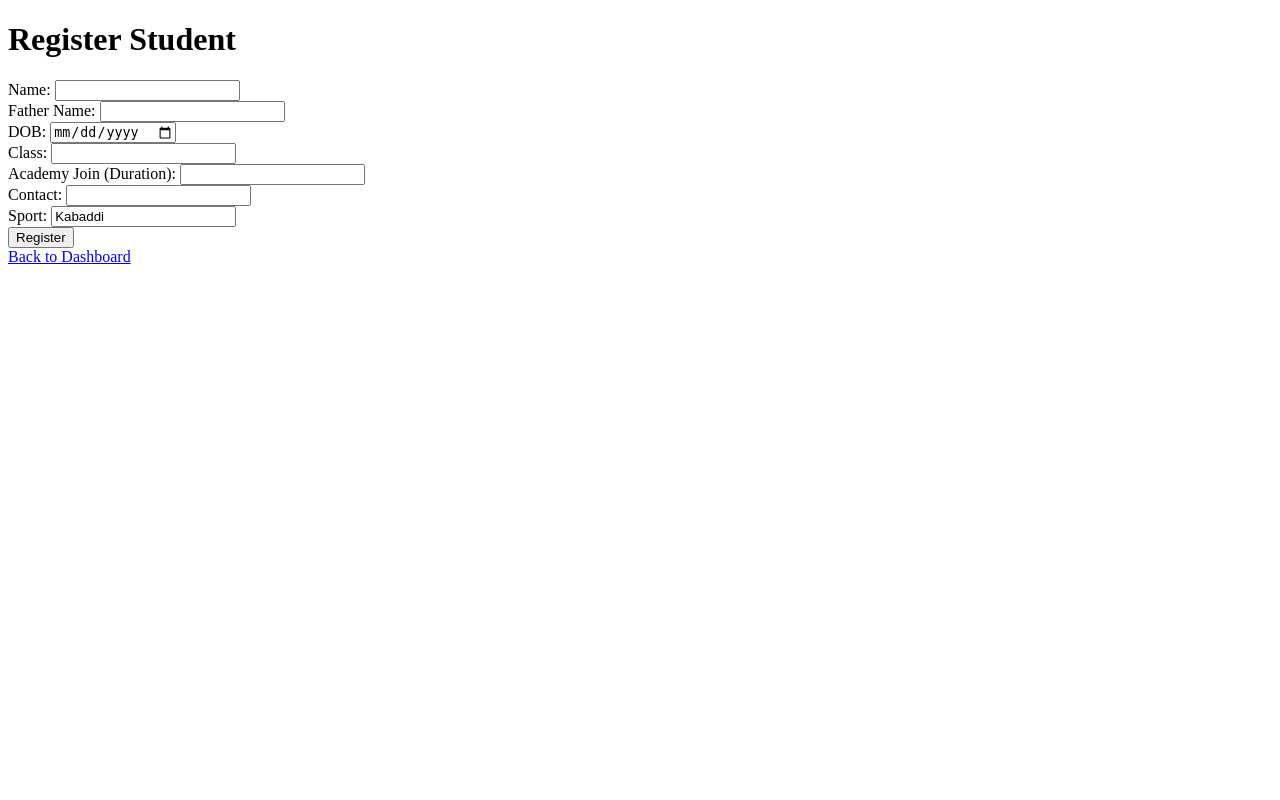
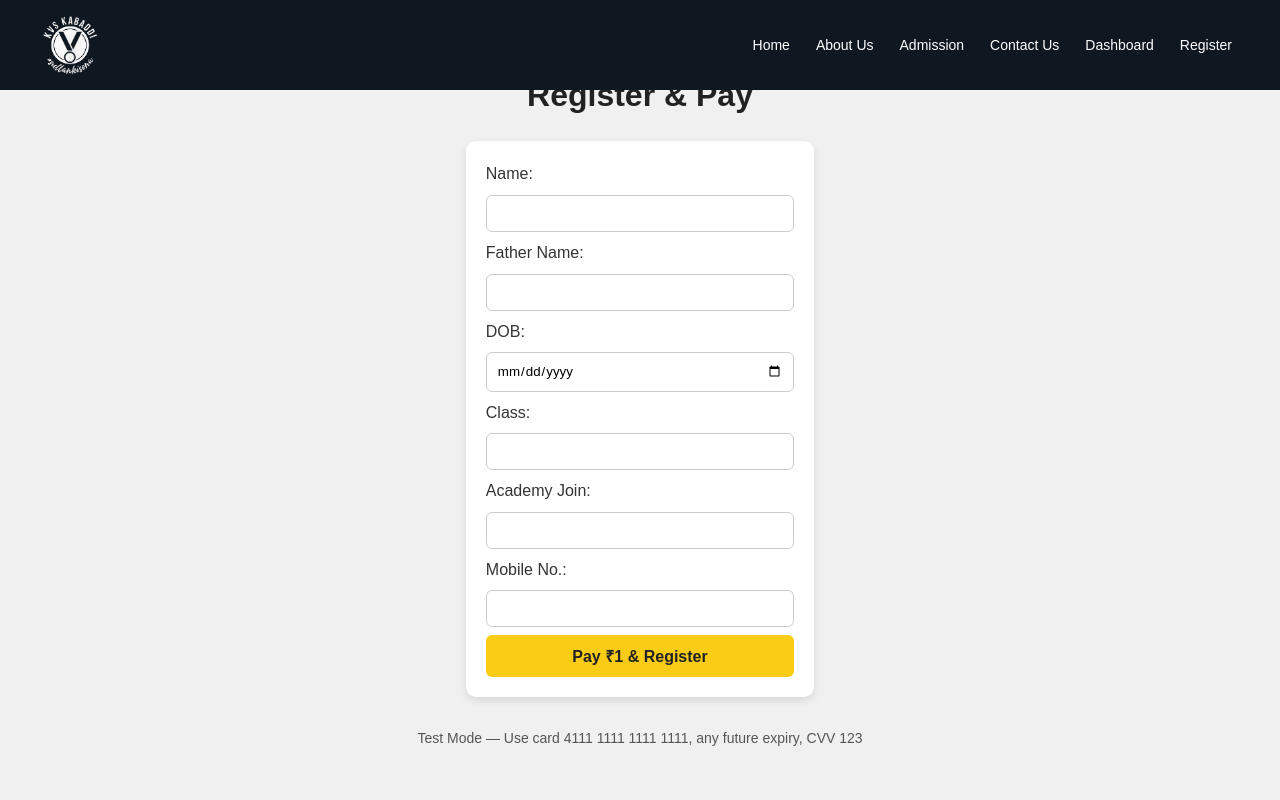
Before and after one commit to chalini99/kvs, a Flask app: page /registration in a window 1280 px wide. Run offline with Flask 3, Linux system fonts and the light colour scheme; some libraries are stand-ins or nearby versions.

Commit message:
Please don't change anythng

```diff
--- a/app.py
+++ b/app.py
@@ -1,6 +1,7 @@
-from flask import Flask, render_template
 from flask import Flask, render_template, request, jsonify, redirect, url_for
 import csv
+import os
+
 app = Flask(__name__)
 
 @app.route('/')
@@ -28,7 +29,7 @@ def dashboard():
             for row in reader:
                 students.append(row)
     except FileNotFoundError:
-        pass  # Or you can set a message to show on the dashboard
+        pass
     return render_template('dashboard.html', students=students)
 
 @app.route('/contact')
@@ -40,15 +41,17 @@ def login():
     if request.method == 'POST':
         username = request.form.get('username')
         password = request.form.get('password')
-        # Add authentication logic here
         return jsonify({'message': 'Login attempted', 'username': username})
     return render_template('login.html')
 
-import os
-
+# ==============================
+# New merged Registration + Payment
+# ==============================
 @app.route('/registration', methods=['GET', 'POST'])
 def registration():
     if request.method == 'POST':
+        data = request.get_json()
+
         # Find the next S.No
         sno = 1
         if os.path.exists('data/students.csv'):
@@ -60,23 +63,27 @@ def registration():
 
         student = {
             'S.No': str(sno),
-            'Name': request.form.get('name'),
-            'Father Name': request.form.get('father_name'),
-            'DOB': request.form.get('dob'),
-            'Class': request.form.get('class'),
-            'Academy Join': request.form.get('academy_join'),
-            'Mobile No.': request.form.get('contact')
+            'Name': data.get('name'),
+            'Father Name': data.get('father_name'),
+            'DOB': data.get('dob'),
+            'Class': data.get('class'),
+            'Academy Join': data.get('academy_join'),
+            'Mobile No.': data.get('contact'),
+            'Payment ID': data.get('payment_id')
         }
+
         os.makedirs('data', exist_ok=True)
         file_exists = os.path.isfile('data/students.csv')
         with open('data/students.csv', 'a', newline='', encoding='utf-8') as csvfile:
-            fieldnames = ['S.No', 'Name', 'Father Name', 'DOB', 'Class', 'Academy Join', 'Mobile No.']
+            fieldnames = ['S.No', 'Name', 'Father Name', 'DOB', 'Class', 'Academy Join', 'Mobile No.', 'Payment ID']
             writer = csv.DictWriter(csvfile, fieldnames=fieldnames)
             if not file_exists:
                 writer.writeheader()
             writer.writerow(student)
-        return render_template('registration.html', message="Registration successful!")
-    return render_template('registration.html')
+
+        return jsonify({'status': 'success', 'message': 'Registered and payment saved.'})
+
+    return render_template('registration_payment.html')
 
 @app.route('/edit/<sno>', methods=['GET', 'POST'])
 def edit_student(sno):
@@ -96,9 +103,8 @@ def edit_student(sno):
         student['Class'] = request.form.get('class')
         student['Academy Join'] = request.form.get('academy_join')
         student['Mobile No.'] = request.form.get('contact')
-        # Write all students back to CSV
         with open('data/students.csv', 'w', newline='', encoding='utf-8') as csvfile:
-            fieldnames = ['S.No', 'Name', 'Father Name', 'DOB', 'Class', 'Academy Join', 'Mobile No.']
+            fieldnames = ['S.No', 'Name', 'Father Name', 'DOB', 'Class', 'Academy Join', 'Mobile No.', 'Payment ID']
             writer = csv.DictWriter(csvfile, fieldnames=fieldnames)
             writer.writeheader()
             writer.writerows(students)
@@ -114,7 +120,7 @@ def delete_student(sno):
             students.append(row)
     students = [s for s in students if s['S.No'] != sno]
     with open('data/students.csv', 'w', newline='', encoding='utf-8') as csvfile:
-        fieldnames = ['S.No', 'Name', 'Father Name', 'DOB', 'Class', 'Academy Join', 'Mobile No.']
+        fieldnames = ['S.No', 'Name', 'Father Name', 'DOB', 'Class', 'Academy Join', 'Mobile No.', 'Payment ID']
         writer = csv.DictWriter(csvfile, fieldnames=fieldnames)
         writer.writeheader()
         writer.writerows(students)
@@ -131,5 +137,6 @@ def achievements():
 @app.route('/appointment')
 def appointment():
     return render_template('appointment.html')
+
 if __name__ == '__main__':
     app.run(debug=True, port=5001)
--- a/static/index.css
+++ b/static/index.css
@@ -2,15 +2,17 @@
             margin: 0;
             padding: 0;
             box-sizing: border-box;
+            font-family: Arial, sans-serif;
         }
 
         body {
-    font-family: Arial, sans-serif;
-    background-color: #0f1821f5;
-    color: white;
+            background-color: #f8f9fa;
+            color: #333;
+            line-height: 1.6;
         }
 
 /* Main Container */
+
 .main-container {
     height: 100vh;
     width: 100vw;
@@ -27,14 +29,13 @@ body {
     top: 0;
     z-index: 1000;
     width: 100vw;
-    height: 13vh;
     gap: 20px; /* Space between elements */
 }
 
 /* Logo at left */
 #log-img {
-    width: 7vw;
-    height: 11vh;
+    width: 60px;
+    height: 60px;
     border-radius: 50%;
     overflow: hidden;
     cursor: pointer;
@@ -45,6 +46,7 @@ body {
     width: 100%;
     height: 100%;
 }
+
 
 /* Title */
 .title {
@@ -62,6 +64,11 @@ body {
 }
 
 /* Nav Links */
+nav {
+    display: flex;
+    gap: 10px;
+}
+
 .nav-link {
     display: flex;
     gap: 30px;
@@ -69,14 +76,17 @@ body {
 }
 
 .nav-link a {
+    color: #fff;
     text-decoration: none;
-    color: #fff;
-    font-weight: 900;
-    transition: 0.3s ease;
+    font-size: 14px;
+    padding: 5px 8px;
+    transition: 0.3s;
 }
 
 .nav-link a:hover {
-    color: #facc15;
+    background: #facc15;
+    color: #222;
+    border-radius: 4px;
 }
 
 /* Menu Button (Hidden on Desktop) */
--- a/templates/registration.html
+++ /dev/null
@@ -1,24 +0,0 @@
-<!DOCTYPE html>
-<html>
-<head>
-    <title>Student Registration</title>
-</head>
-<body>
-    <h1>Register Student</h1>
-    <form method="post">
-         Name: <input type="text" name="name" required><br>
-        Father Name: <input type="text" name="father_name"><br>
-        DOB: <input type="date" name="dob"><br>
-        Class: <input type="text" name="class"><br>
-        Academy Join (Duration): <input type="text" name="academy_join"><br>
-        Contact: <input type="text" name="contact" required><br>
-        Sport: <input type="text" name="sport" value="Kabaddi" required><br>
-        <input type="submit" value="Register">
-    </form>
-    <a href="{{ url_for('dashboard') }}">Back to Dashboard</a>
-</body>
-</html>
-<!-- Add this where you want the message to appear -->
-{% if message %}
-    <p style="color:green;">{{ message }}</p>
-{% endif %}
--- /dev/null
+++ b/templates/registration_payment.html
@@ -0,0 +1,198 @@
+<!DOCTYPE html>
+<html>
+<head>
+    <title>Registration & Payment</title>
+        <link rel="stylesheet" href="{{ url_for('static', filename='index.css') }}" />
+    <style>
+        .registration-container {
+            padding: 2rem 4rem;
+            display: flex;
+            flex-direction: column;
+            align-items: center;
+            justify-content: center;
+            height: 100vh;
+            background-color: #f0f0f0;
+        }
+
+        .mobile-menu {
+            display: none;
+            background: #222;
+            padding: 15px;
+        }
+
+        .mobile-menu ul {
+            list-style: none;
+        }
+
+        .mobile-menu ul li {
+            padding: 8px 0;
+        }
+
+        .mobile-menu ul li a {
+            color: #fff;
+            text-decoration: none;
+        }
+
+        h1 {
+            text-align: center;
+            margin-top: 20px;
+            color: #222;
+        }
+
+        form {
+            max-width: 500px;
+            margin: 20px auto;
+            background: #fff;
+            padding: 20px;
+            border-radius: 10px;
+            box-shadow: 0px 4px 8px rgba(0,0,0,0.1);
+        }
+
+        form input {
+            width: 100%;
+            padding: 10px;
+            margin: 8px 0;
+            border: 1px solid #ccc;
+            border-radius: 6px;
+        }
+
+        form button {
+            background: #facc15;
+            color: #222;
+            padding: 10px;
+            width: 100%;
+            border: none;
+            font-size: 16px;
+            font-weight: bold;
+            border-radius: 6px;
+            cursor: pointer;
+            transition: background 0.3s;
+        }
+
+        form button:hover {
+            background: #eab308;
+        }
+
+        p {
+            text-align: center;
+            font-size: 14px;
+            margin-top: 10px;
+            color: #555;
+        }
+
+        /* Responsive */
+        @media (max-width: 768px) {
+            nav {
+                display: none;
+            }
+
+            .mobile-menu {
+                display: block;
+            }
+
+            .title h1 {
+                font-size: 16px;
+            }
+        }
+    </style>
+</head>
+<body>
+
+    <div class="main-container">
+        <div class="heading">
+            <div id="log-img">
+                <img src="{{ url_for('static', filename='kvslogo.png') }}" alt="KVS Sports Academy Logo" />
+            </div>
+            <div class="menu-btn" id="menu-btn">
+                <i class="ri-menu-line"></i>
+            </div>
+            <div class="title">
+                <h1>Welcome to KVS Kabaddi Academy</h1>
+            </div>
+            <div class="nav-link">
+                <nav>
+                <a href="{{ url_for('home') }}">Home</a>
+                <a href="{{ url_for('about') }}">About Us</a>
+                <a href="{{ url_for('admission') }}">Admission</a>
+                <a href="{{ url_for('contact') }}">Contact Us</a>
+                <a href="{{ url_for('dashboard') }}">Dashboard</a>
+                <a href="{{ url_for('registration') }}">Register</a>
+                <!-- <a href="{{ url_for('login') }}">Login</a> -->
+            </nav>
+            </div>
+        </div>
+
+        <div class="mobile-menu" id="mobile-menu">
+            <div class="close-btn" id="close-btn">
+                <i class="ri-close-line"></i>
+            </div>
+            <ul>
+                <li><a href="{{ url_for('about') }}">About Us</a></li>
+                <li><a href="{{ url_for('sports') }}">Sports</a></li>
+                <li><a href="{{ url_for('admission') }}">Admission</a></li>
+                <li><a href="{{ url_for('achievements') }}">Achievements</a></li>
+                <li><a href="{{ url_for('contact') }}">Contact Us</a></li>
+            </ul>
+        </div>
+                    <div class="registration-container">
+
+
+                            <h1>Register & Pay</h1>
+
+                            <form id="regForm">
+                                Name: <input type="text" name="name" required><br>
+                                Father Name: <input type="text" name="father_name"><br>
+                                DOB: <input type="date" name="dob"><br>
+                                Class: <input type="text" name="class"><br>
+                                Academy Join: <input type="text" name="academy_join"><br>
+                                Mobile No.: <input type="text" name="contact" required><br>
+                                <button type="button" id="payBtn">Pay ₹1 & Register</button>
+                            </form>
+
+                            <p>Test Mode — Use card 4111 1111 1111 1111, any future expiry, CVV 123</p>
+
+                    </div>
+    </div>
+
+
+    <script src="https://checkout.razorpay.com/v1/checkout.js"></script>
+    <script>
+    document.getElementById("payBtn").addEventListener("click", function() {
+        const form = document.getElementById("regForm");
+        const formData = new FormData(form);
+        let data = {};
+        formData.forEach((v, k) => data[k] = v);
+
+        const options = {
+            key: "rzp_test_XbnqrIC7Y9cJV0", // Razorpay test key
+            amount: 100, // ₹1 in paise
+            currency: "INR",
+            name: "KVS Kabaddi Academy",
+            description: "Admission Fee",
+            prefill: {
+                name: data.name,
+                contact: data.contact
+            },
+            theme: { color: "#FACC15" },
+            handler: function (response) {
+                fetch("/registration", {
+                    method: "POST",
+                    headers: { "Content-Type": "application/json" },
+                    body: JSON.stringify({
+                        ...data,
+                        payment_id: response.razorpay_payment_id
+                    })
+                })
+                .then(r => r.json())
+                .then(res => {
+                    alert("Registration & Payment Successful!");
+                    window.location.href = "/dashboard";
+                });
+            }
+        };
+        const rzp = new Razorpay(options);
+        rzp.open();
+    });
+    </script>
+</body>
+</html>
```
Also changed, not shown: templates/index.html (+6 -6 lines), templates/login.html (+110 -1 lines), templates/about.html (line endings or trailing spaces), templates/achievements.html (line endings or trailing spaces), templates/admission.html (line endings or trailing spaces), templates/appointment.html (line endings or trailing spaces), templates/base.html (line endings or trailing spaces), templates/contact.html (line endings or trailing spaces), templates/dashboard.html (line endings or trailing spaces), templates/edit_student.html (line endings or trailing spaces), templates/razorpay.html (renamed from razorpay.html), templates/razorpay.js (renamed from razorpay.js). Lines whose indentation alone changed are shown as unchanged.
